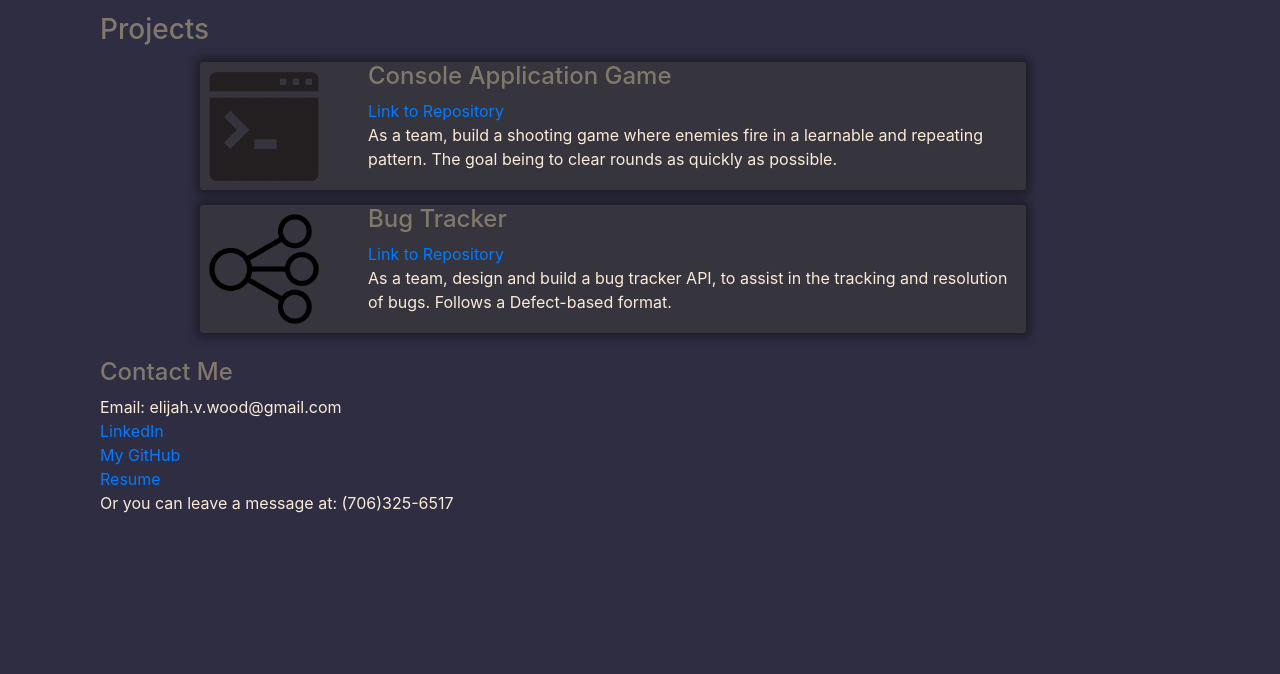
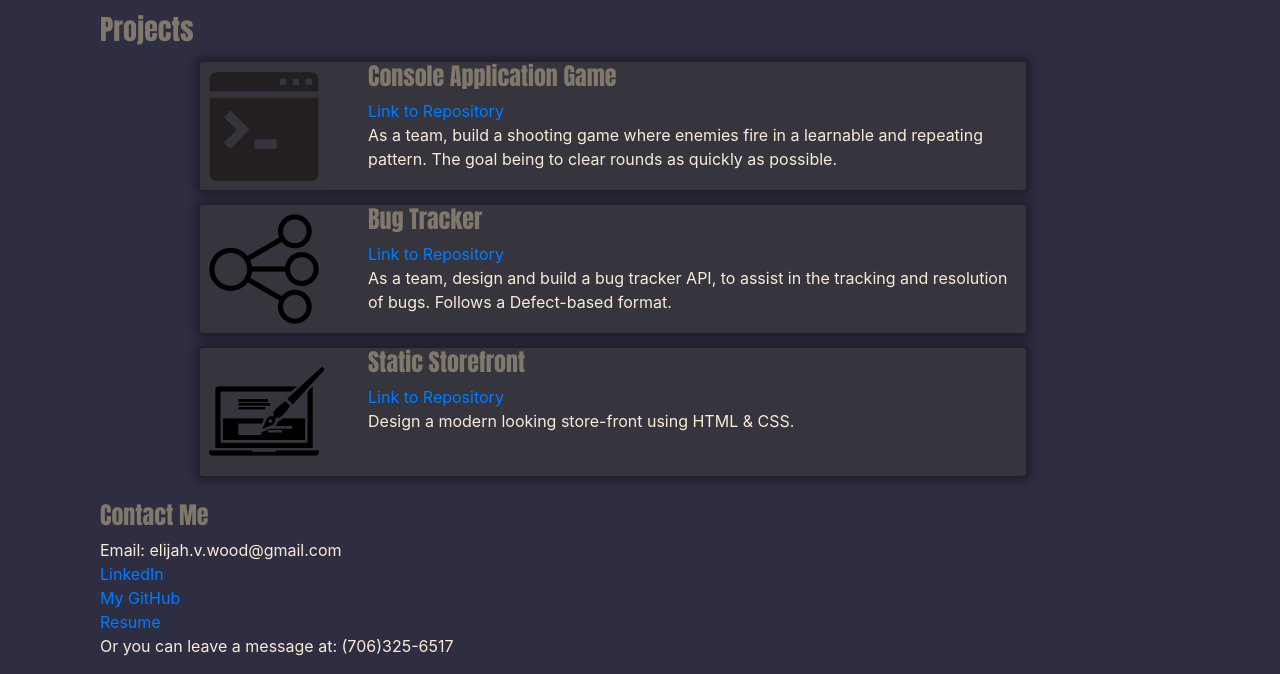
Before and after one commit to elijah-v-wood/Portfolio, a plain HTML site: page index.html in a window 1280 px wide. Shown: the part 541-1215 px from the top of the page. Before the commit the page ends 1072 px from the top, so only its background shows below. Drawn offline with nearby package versions, Linux system fonts and the light colour scheme.

Commit message:
added 3rd project

```diff
--- a/index.html
+++ b/index.html
@@ -74,6 +74,16 @@
                 <li>As a team, design and build a bug tracker API, to assist in the tracking and resolution of bugs. Follows a Defect-based format.</li>
             </ul>
         </div>
+        <div id="proj">
+            <img src="assets/webdesign.png">
+            <ul>
+                <li><h4>Static Storefront</h4></li>
+                <li><a href="https://github.com/elijah-v-wood/StaticStoreFront/">
+                    Link to Repository
+                </a></li>
+                <li>Design a modern looking store-front using HTML & CSS.
+            </ul>
+        </div>
     </div>
     <!-- Contact -->
     <div class="contact">
--- a/style.css
+++ b/style.css
@@ -1,6 +1,15 @@
 body {background-color: rgb(47, 45, 66);}
 p, li {color: antiquewhite;}
-h1,h2,h3,h4,h5,h6{color: rgb(129, 120, 108);}
+h1,h2,h3,h4,h5,h6
+{
+    color: rgb(129, 120, 108);
+    font-family: Impact, Haettenschweiler, 'Arial Narrow Bold', sans-serif;
+}
+a:hover
+{
+    text-decoration: none;
+    opacity: 45%;
+}
 /* Head */
 .head
 {
@@ -49,6 +58,7 @@ h1,h2,h3,h4,h5,h6{color: rgb(129, 120, 108);}
     text-align: right;
     margin-right: 5px;
     font-size: 18px;
+    font-family: Impact, Haettenschweiler, 'Arial Narrow Bold', sans-serif;
 }
 #nav a
 {
```
Also changed, not shown: assets/webdesign.png (added).
